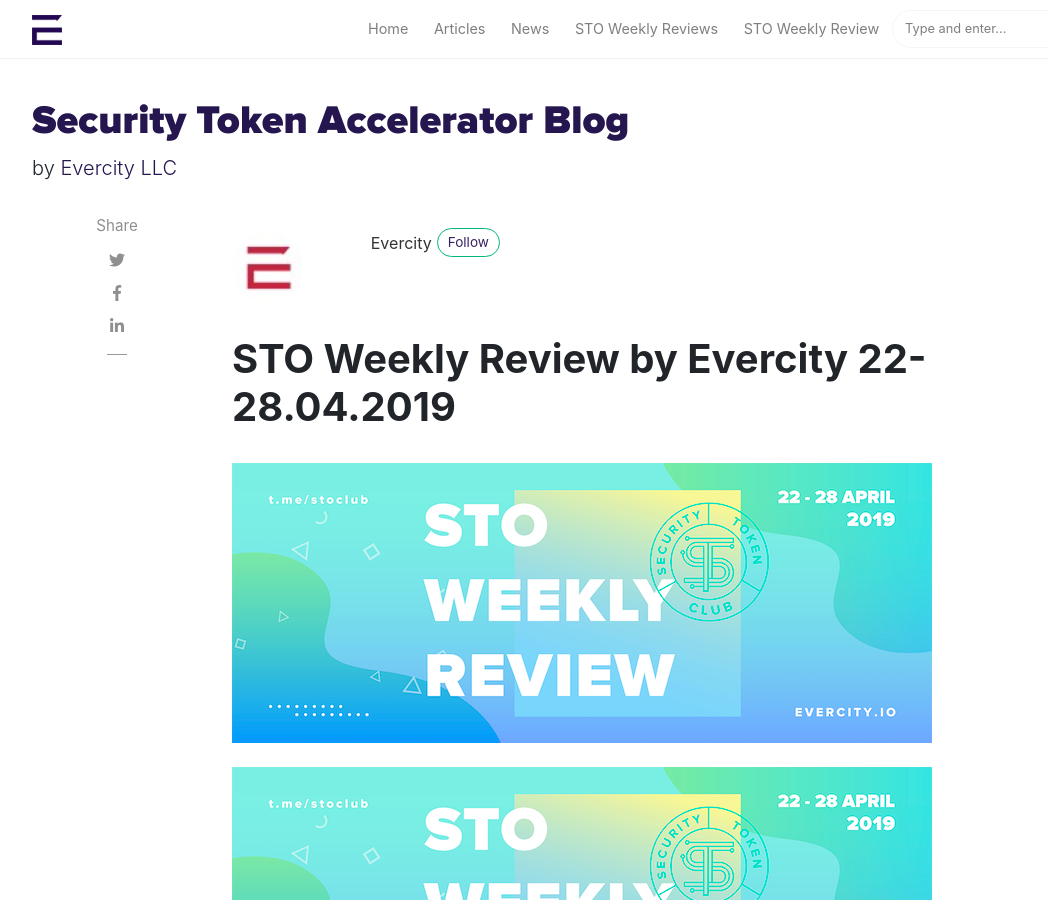
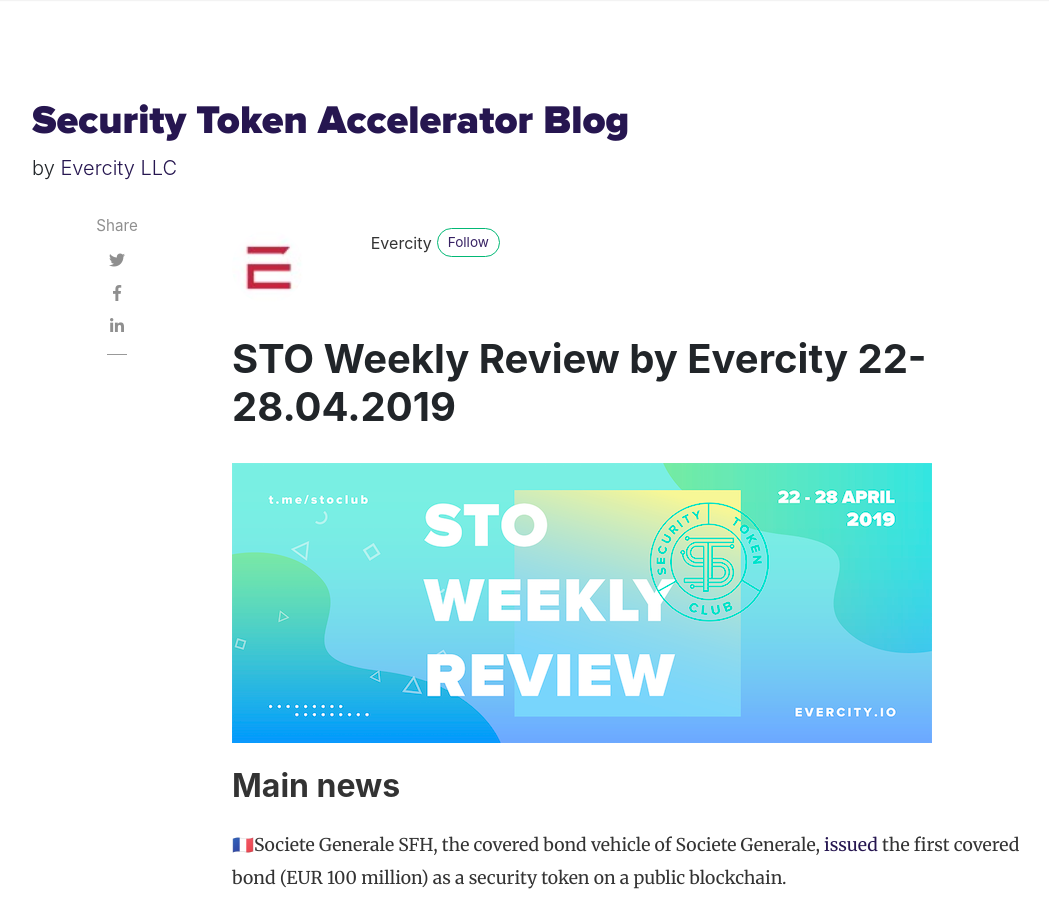
Before and after one commit to staccelerator/sta-blog, a Jekyll site: the page built from _posts/2019-04-29-sto-weekly-review-by-evercity-22-28-04-2019-md.md, in a window 1280 px wide and 900 px high. Shown: the whole window, without its empty margins (53-1102 px from the left). Built offline with Jekyll 4.4.1, drawn with Linux system fonts in a browser that asks for light colours; nearby versions of some CDN libraries; comment, search, counter and statistics services are not loaded.

Commit message:
Update Post “2019-04-29-sto-weekly-review-by-evercity-22-28-04-2019-md”

```diff
--- a/_posts/2019-04-29-sto-weekly-review-by-evercity-22-28-04-2019-md.md
+++ b/_posts/2019-04-29-sto-weekly-review-by-evercity-22-28-04-2019-md.md
@@ -12,22 +12,14 @@
   - STO Weekly Reviews
 image: /assets/images/sto-review-22-28.png
 ---
-![](/assets/images/sto-review-22-28.png)
-
 ## Main news
 
 🇫🇷Societe Generale SFH, the covered bond vehicle of Societe Generale, [issued](https://www.societegenerale.com/en/newsroom/first-covered-bond-as-a-security-token-on-a-public-blockchain?sharing=true) the first covered bond (EUR 100 million) as a security token on a public blockchain.
-
-
 
 ## **Projects**
 
 🔒Onchain Custodian (ONC), the digital asset custodian backed by Sequoia, Fosun and DHVC, [announced](https://medium.com/@oncustodian/onchain-custodian-the-sequoia-backed-digital-asset-custodian-announces-its-first-customers-and-138e7d306059) the on-boarding of its first customers as well as the establishment of partnerships.
 
-
-
 🌱US regulator FINRA [granted](https://www.securities.io/finra-grants-ats-licensure-to-seedinvest/) ATS license to Circle-backed SeedInvest. This approval grants SeedInvest the ability to form a secondary market in which they can trade traditional securities.
 
-
-
 ## [Join Security Token Club](https://tglink.ru/stoaccelerator)
```
